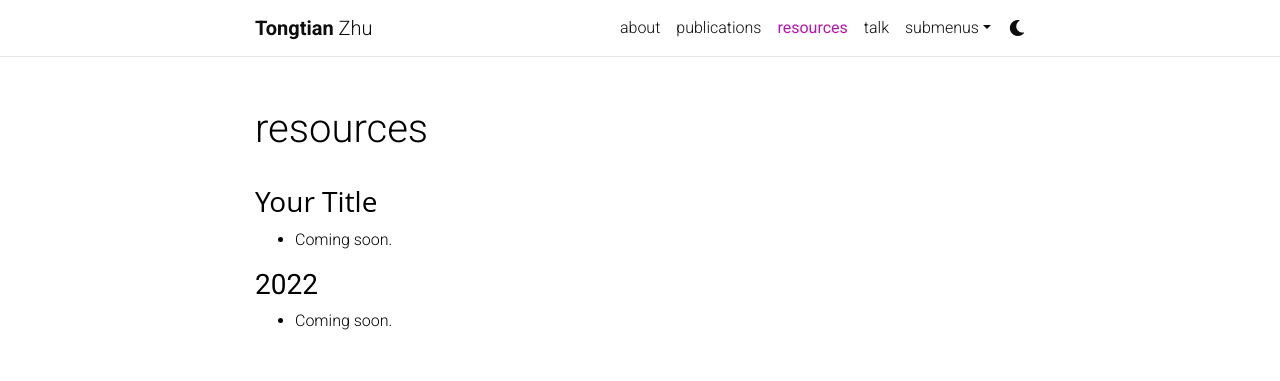
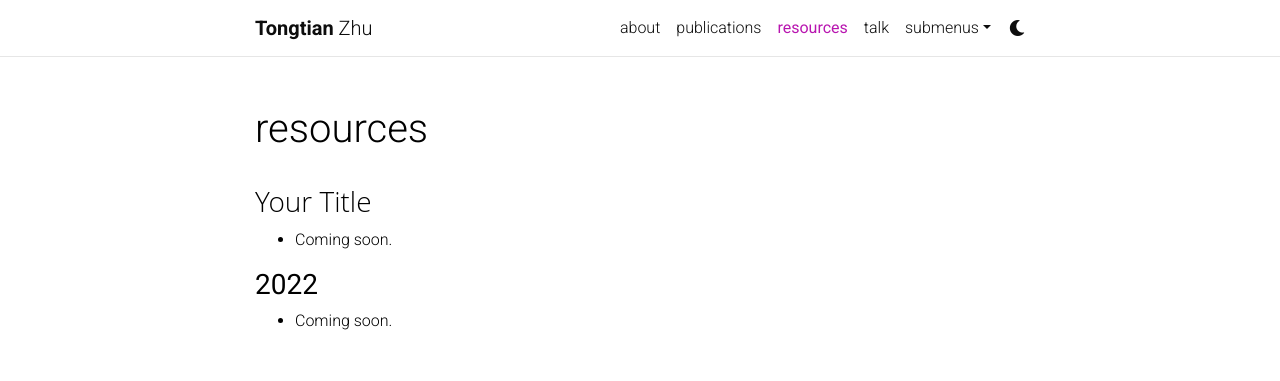
Before and after one commit to Raiden-Zhu/Raiden-Zhu.github.io, a Jekyll site: the page built from _pages/resources.md, in a window 1280 px wide. Shown: the top 381 px of the page. Built offline with Jekyll 4.4.1, drawn with Linux system fonts in a browser that asks for light colours; comment, search, counter and statistics services are not loaded; a style sheet for code colours, icons or effects is not loaded.

Commit message:
Update resources.md

```diff
--- a/_pages/resources.md
+++ b/_pages/resources.md
@@ -7,7 +7,7 @@ nav: true
 nav_order: 5
 ---
 
-### <span style="font-family: 'Open Sans';"><b>Your Title</b></span>
+### <span style="font-family: 'Open Sans';">Your Title</span>
 - Coming soon.
 
 ### <b>2022</b>
```
